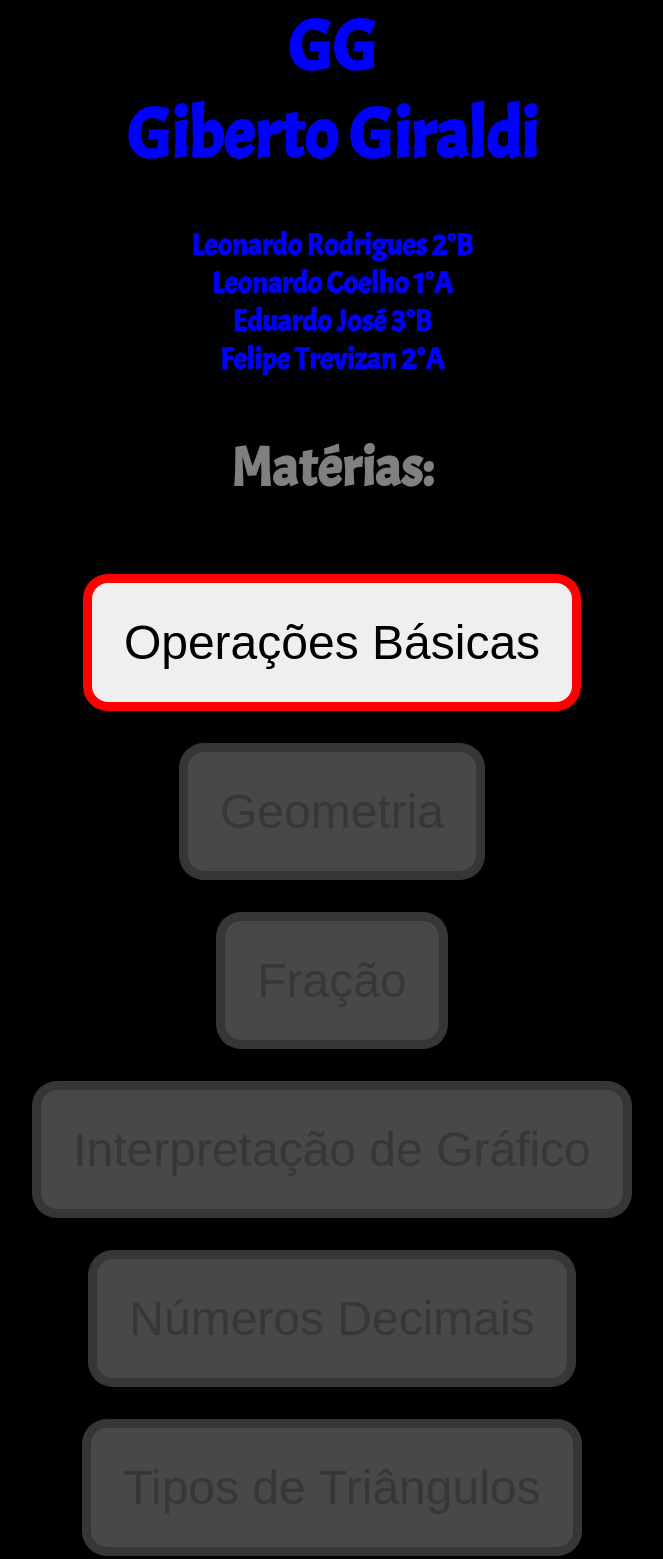
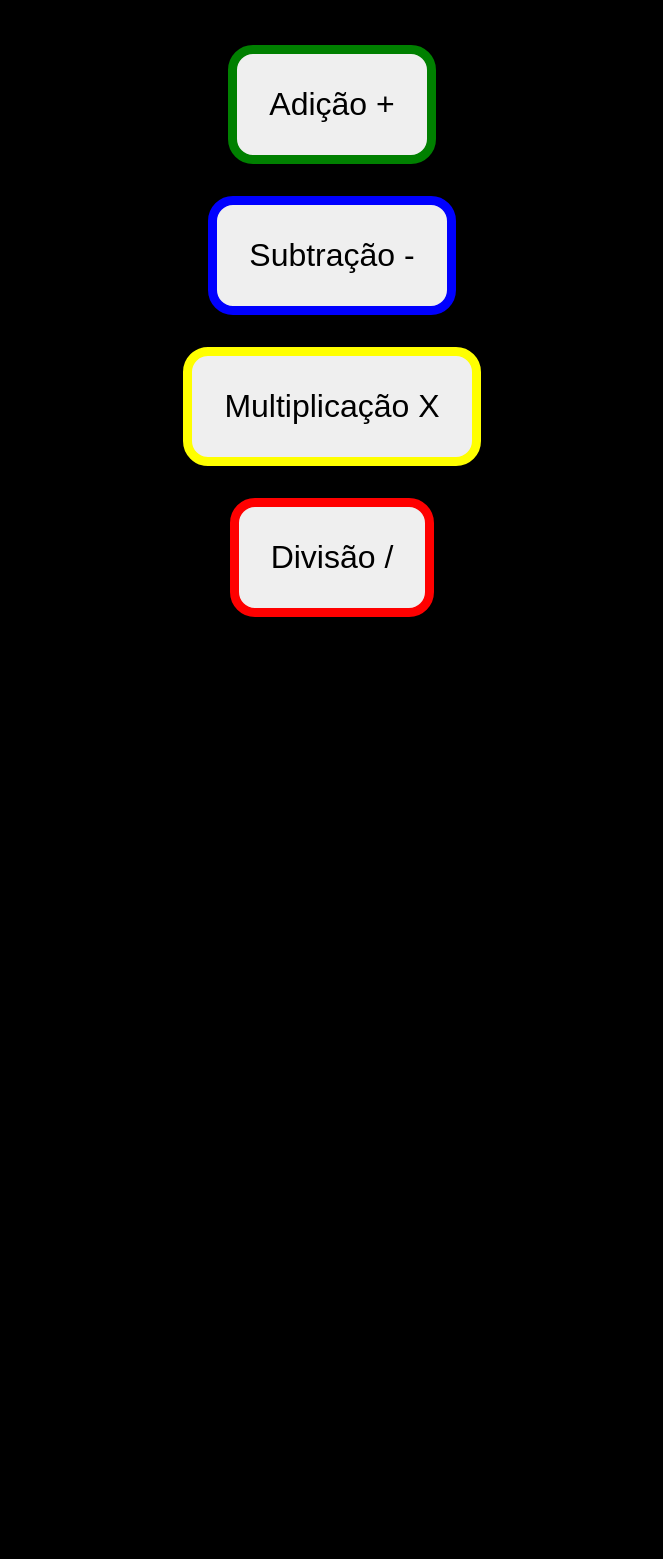
Before and after one commit to LeonardoOPRH/Jogo-Matematico, a plain HTML site: page dist/index.html in a window 1280 px wide. Shown: the part 184-1743 px from the top of the page, without its empty margins (308-971 px from the left). After the commit the page ends 825 px from the top, so only its background shows below. Drawn offline with Linux system fonts and the light colour scheme.

Commit message:
Operações Básicas

```diff
--- a/dist/index.html
+++ b/dist/index.html
@@ -2,29 +2,25 @@
 <html lang="en" >
 <head>
   <meta charset="UTF-8">
-  <title>CodePen - Jogo Matemático</title>
+  <title>CodePen - Operações Básicas</title>
   <link rel="stylesheet" href="./style.css">
 
 </head>
 <body>
 <!-- partial:index.partial.html -->
+https://sweet-palmier-233047.netlify.app
+
 <body>
-  <header class="cabecalho">
-    <h2>Jogo Matemático 6° Ano</h2>
-    <h1>GG <br> Giberto Giraldi</h1>
-    <h1 class="creditos">Leonardo Rodrigues 2°B <br> Leonardo Coelho 1°A <br> Eduardo José 3°B <br> Felipe Trevizan 2°A</h1>
-    <h3>Matérias:</h3>
+  <header class=cabecalho>
+    <h2 class="titulo">Escolha a Operação!</h2>
   </header>
+
   <main class="principal">
     <div class="botao">
-      <a href="https://poetic-praline-105308.netlify.app"><button class="ob" type="button" id="operaçoesBasicas" onclick="operaçoesBasicas()">Operações Básicas</button></a><br>
-      <div class="OutOfOrder">
-        <button class="geo" type="button" id="geometria" onclick="geometria()" disabled="false">Geometria</button><br>
-        <button class="f" type="button" id="fracao" onclick="fracao()" disabled="false">Fração</button><br>
-        <button class="idg" type="button" id="interpretacaoDeGrafico" onclick="interpretacaoDeGrafico()" disabled="false">Interpretação de Gráfico</button><br>
-        <button class="nd" type="button" id="numerosDecimais" onclick="numerosDecimais()" disabled="false">Números Decimais</button><br>
-        <button class="tdt" type="button" id="tiposDeTriangulos" onclick="tiposDeTriangulos()" disabled="false">Tipos de Triângulos</button><br>
-      </div>
+      <a href="https://creative-brioche-9befb2.netlify.app"><button class="add" type="button" id="adicao" onclick="adicao()">Adição +</button></a><br>
+      <a href="https://stellar-frangipane-72a4eb.netlify.app"><button class="sub" type="button" id="subtracao" onclick="subtracao()">Subtração -</button></a><br>
+      <a href="https://willowy-profiterole-0342e2.netlify.app"><button class="mul" type="button" id="multiplicacao" onclick="multiplicacao()">Multiplicação X</button></a><br>
+      <a href="https://sage-fenglisu-580a83.netlify.app"><button class="div" type="button" id="divisao" onclick="divisao()">Divisão /</button></a><br>
     </div>
   </main>
 </body>
--- a/dist/script.js
+++ b/dist/script.js
@@ -1,43 +1,15 @@
-// var jogos = ["Geometria", "Situações Problema", "Fração", "Interpretação de Gráfico", "Números Decimais", "Tipos de Triângulo"];
-
-// for (var i = 0; i < jogos.length; i++) {
-//   document.write("<p>" + jogos[i] + "</p>");
-// }
-
-// Bebas Neue, Anton, Dangrek, Passion One, Acme, Russo One
-
-function operaçoesBasicas() {
-  // var numero1 = parseInt(Math.random() * 21);
-  // var numero2 = parseInt(Math.random() * 21);
-  // var resultado = numero1 + numero2;
-  // var operacao = [numero1, numero2, resultado];
-  // console.log("Operações Básicas");
-  // console.log(numero1);
-  // console.log(numero2);
-  // console.log(resultado);
-  var redirecionar = "<a href=''";
+function adicao() {
+  "<a href='https://cozy-biscochitos-f01b2d.netlify.app'";
 }
 
-function geometria() {
-  console.log("Geometria");
+function subtracao() {
+  "<a href=''";
 }
 
-function situacaoProblema() {
-  console.log("Situação Problema");
+function multiplicacao() {
+  "<a href=''";
 }
 
-function fracao() {
-  console.log("Fração");
+function divisao() {
+  "<a href=''";
 }
-
-function interpretacaoDeGrafico() {
-  console.log("Interpretação De Gráfico");
-}
-
-function numerosDecimais() {
-  console.log("Números Decimais");
-}
-
-function tiposDeTriangulos() {
-  console.log("Tipos De Triângulos");
-}
--- a/dist/style.css
+++ b/dist/style.css
@@ -9,92 +9,39 @@ body {
   font-family: "Acme", sans-serif;
 }
 
-h2 {
+.titulo {
   text-align: center;
   font-size: 64px;
   color: white;
 }
 
 h1 {
-  text-align: center;
-  font-size: 70px;
-  color: blue;
+  color: #ffffff;
 }
 
-.creditos {
-  font-size: 30px;
+.principal .botao {
+  text-align: center;
+  flex-direction: column;
 }
 
-h3 {
-  text-align: center;
-  font-size: 55px;
-  color: grey;
-}
-
-.botao {
-  text-align: center;
-}
-
-.ob {
+.principal .botao button {
   padding: 2rem 2rem;
   margin: 1rem 0;
   border-radius: 25px;
   border: solid;
+  border-width: 0.6rem;
+  font-size: 2rem;
+}
+
+.principal .botao .add {
+  border-color: green;
+}
+.principal .botao .sub {
+  border-color: blue;
+}
+.principal .botao .mul {
+  border-color: yellow;
+}
+.principal .botao .div {
   border-color: red;
-  border-width: 0.6rem;
-  font-size: 3rem;
 }
-.geo {
-  padding: 2rem 2rem;
-  margin: 1rem 0;
-  border-radius: 25px;
-  border: solid;
-  /*   border-color: orange; */
-  border-width: 0.6rem;
-  font-size: 3rem;
-}
-.OutOFOrder {
-  padding: 2rem 2rem;
-  margin: 1rem 0;
-  border-radius: 25px;
-  border: solid;
-  border-color: grey;
-  border-width: 0.6rem;
-  font-size: 3rem;
-}
-.f {
-  padding: 2rem 2rem;
-  margin: 1rem 0;
-  border-radius: 25px;
-  border: solid;
-  /*   border-color: green; */
-  border-width: 0.6rem;
-  font-size: 3rem;
-}
-.idg {
-  padding: 2rem 2rem;
-  margin: 1rem 0;
-  border-radius: 25px;
-  border: solid;
-  /*   border-color: blue; */
-  border-width: 0.6rem;
-  font-size: 3rem;
-}
-.nd {
-  padding: 2rem 2rem;
-  margin: 1rem 0;
-  border-radius: 25px;
-  border: solid;
-  /*   border-color: cyan; */
-  border-width: 0.6rem;
-  font-size: 3rem;
-}
-.tdt {
-  padding: 2rem 2rem;
-  margin: 1rem 0;
-  border-radius: 25px;
-  border: solid;
-  /*   border-color: violet; */
-  border-width: 0.6rem;
-  font-size: 3rem;
-}
```
